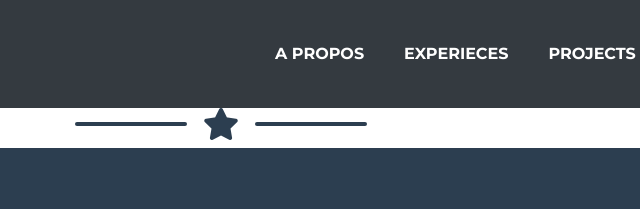
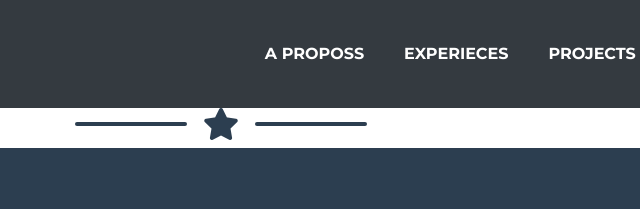
Before and after one commit to midouwell/portfolio, a website with bundled scripts: page index.html in a window 1280 px wide. Shown: the top 209 px of the page, 419-1059 px from the left. Built offline with nearby package versions, Linux system fonts and the light colour scheme; files whose address does not match are found by name.

Commit message:
Modify index file

```diff
--- a/index.html
+++ b/index.html
@@ -80,7 +80,7 @@
       <div class="collapse navbar-collapse" id="navbarResponsive">
         <ul class="navbar-nav ml-auto">
           <li class="nav-item mx-0 mx-lg-1">
-            <a class="nav-link py-3 px-0 px-lg-3 rounded js-scroll-trigger" href="#about">A propos</a>
+            <a class="nav-link py-3 px-0 px-lg-3 rounded js-scroll-trigger" href="#about">A proposs</a>
           </li>
           <li class="nav-item mx-0 mx-lg-1">
             <a class="nav-link py-3 px-0 px-lg-3 rounded js-scroll-trigger" href="#experieces">Experieces</a>
```
